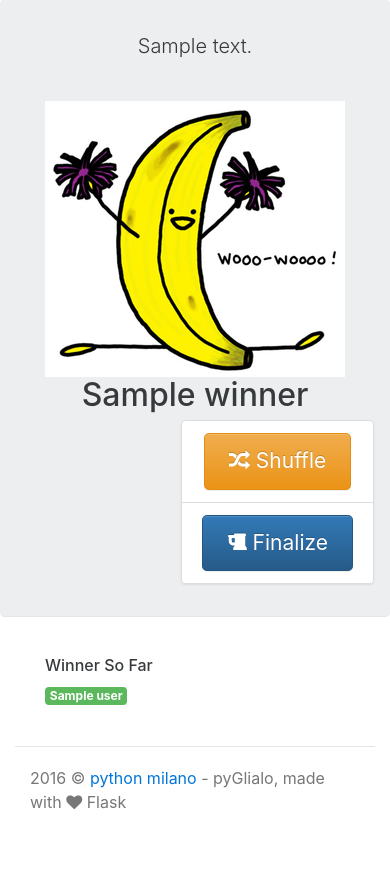
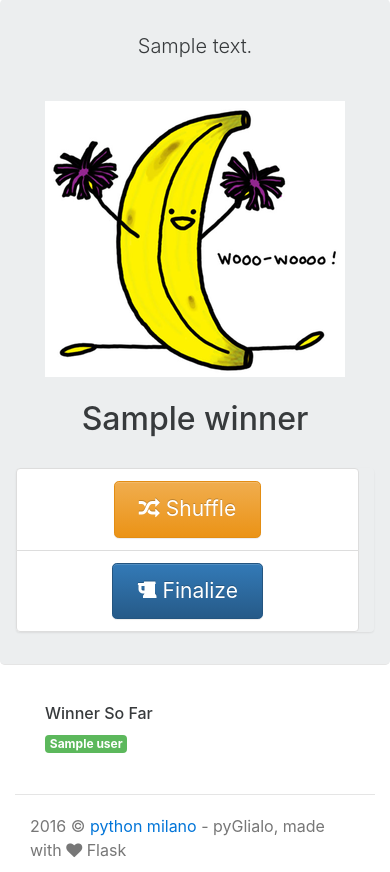
Before and after one commit to PythonMilano/pyGlialo, a Flask app: template templates/saved.html in a window 390 px wide. Shown: the part 109-981 px from the top of the page. Before the commit the page ends 918 px from the top, so only its background shows below. Run offline with Flask 2, Linux system fonts and the light colour scheme; the template is opened without the code that fills it: most values are stand-ins (such as "Sample title", 1, 10 or a date in 2020).

Commit message:
better mobile for all pages

```diff
--- a/templates/random.html
+++ b/templates/random.html
@@ -2,7 +2,7 @@
 {% block content %}
     <p class="lead">{{ lead_text }}</p>
     {% if winner %}
-        <div class="pull-left col-xs-12 col-md-8 clearfix">
+        <div class="col-xs-12 col-md-8 clearfix">
             <a {% if winner.member_id != '000000' %}
                 href="http://www.meetup.com/Python-Milano/members/{{ winner.member_id }}" target="_blank"
             {% else %}
--- a/templates/saved.html
+++ b/templates/saved.html
@@ -2,11 +2,11 @@
 {% block content %}
     <p class="lead">{{ lead_text }}</p>
     <br>
-    <div class="col-lg-7">
+    <div class="col-xs-12 col-md-8 clearfix">
         <img src="static/img/winning.png" width="300">
-        <h2>{{ winner.name }}</h2>
+        <h2 class="py-2">{{ winner.name }}</h2>
     </div>
-    <ul class="list-group pull-right">
+    <ul class="list-group col-xs-12 col-md-4">
         <li class="list-group-item">
             {% include "includes/buttons/shuffle.html" %}
         </li>
```
Also changed, not shown: templates/finalize.html (+3 -5 lines).
